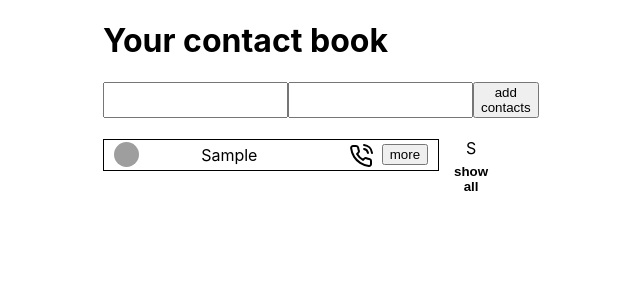
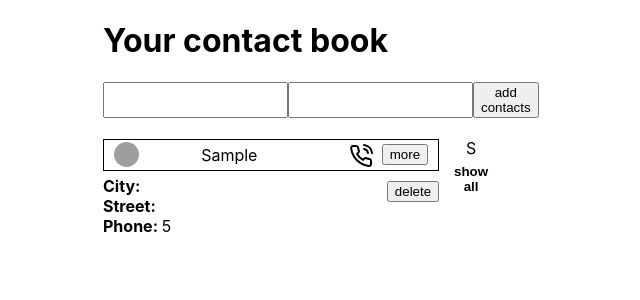
Before and after one commit to Yevjenii-Lim/contactList, a React (Create React App) app: page / in a window 1280 px wide. Both pictures are taken after typing "Sample", "5" into the empty fields and a click on the button "add contacts". Shown: the top 300 px of the page, without its empty margins (337-977 px from the left). Built offline with nearby package versions, Linux system fonts and the light colour scheme; no server answers; grey boxes are pictures that could not be loaded.

Commit message:
working progress

```diff
--- a/src/components/Contact.jsx
+++ b/src/components/Contact.jsx
@@ -2,6 +2,8 @@ import axios from "axios";
 import React, { useState } from "react";
 import s from "./list.module.css";
 const ContactItem = (props) => {
+    // debugger
+    // console.log(props.id)
   // console.log(props.address)
   //   let arr = [
   //      { name: "John", phone: 1234123,id: 11 },
@@ -23,6 +25,7 @@ const ContactItem = (props) => {
         setHide({
           hide: !hideMode.hide,
         });
+        props.openMore(props.id)
       })
       .catch((e) => {
         alert("no more information");
@@ -55,9 +58,9 @@ const ContactItem = (props) => {
             </svg>
           </a>
         </p>
-        <button onClick={getAddress}>more</button>
+        <button onClick={() => getAddress()}>more</button>
       </li>
-      <div className={hideMode.hide ? s.small : s.big + " " + s.more}>
+      <div className={(props.showMore ? s.small : s.big) + " " + s.more}>
         <span className={s.option}>City:</span> <span>{!address.city ? null : address.city}</span>
         <p>
           <span className={s.option}>Street:</span>{" "}
@@ -68,7 +71,7 @@ const ContactItem = (props) => {
             <span>{props.number}</span>
         </p>
         <button
-          className={s.btnDelete + " " + (hideMode.hide ? s.hide : null)}
+        className={s.btnDelete}
           onClick={() => props.removeContact(props.id, props.name)}
         >
           delete
--- a/src/components/ContactList.jsx
+++ b/src/components/ContactList.jsx
@@ -5,7 +5,7 @@ import s from "./list.module.css";
 
 const ContactList = () => {
   let arr = [
-    { name: "John", phone: 1234123,id: 11 },
+    { name: "John", phone: 1234123, id: 11 },
     { name: "Kevin", phone: 3523523, id: 12 },
   ];
 
@@ -39,7 +39,8 @@ const ContactList = () => {
   ];
 
   let [contacts, setContact] = useState([]);
-  let [showWorning, setWorning] = useState(false)
+  let [showWorning, setWorning] = useState(false);
+  let [showMore, setShowMore] = useState([]);
   let alphabet = [];
   let listLetters = new Set();
   contacts.forEach((i) => {
@@ -59,20 +60,35 @@ const ContactList = () => {
   // let [alph, setAlph] = useState(alph)
   // setAlph(alphabet)
   const loadUsers = () => {
-    axios.get("https://jsonplaceholder.typicode.com/users").then((responce) =>
-      setContact([
-        ...responce.data.sort((a, b) => {
-          return a.name.toUpperCase() < b.name.toUpperCase() ? -1 : 1;
-        }),
-      ])
-    );
+    axios
+      .get("https://jsonplaceholder.typicode.com/users")
+      .then((responce) => {
+        setContact([
+          ...responce.data.sort((a, b) => {
+            return a.name.toUpperCase() < b.name.toUpperCase() ? -1 : 1;
+          }),
+        ]);
+        // console.log(contacts)
+      })
+      .then(() => {
+        for (let i = 0; i < 11; i++) {
+          showMore.push(true);
+        }
+        // console.log(contacts)
+      });
   };
   useEffect(loadUsers, []);
+
   useEffect(() => {
     contacts.sort((a, b) => {
       return a.name[0].toUpperCase() < b.name[0].toUpperCase() ? -1 : 1;
     });
     setContact([...contacts]);
+
+    contacts.forEach((i, index) => {
+      i.showMore = showMore[index];
+    });
+      // console.log(showMore)
   }, [contacts.length]);
 
   let removeContact = (id, name) => {
@@ -83,6 +99,16 @@ const ContactList = () => {
       setContact([...contacts]);
     }
   };
+
+  let openMore = (id) => {
+    // console.log(id)
+    let boolean = !showMore[id]
+   let showMoreCopy =  showMore.map(i => i = true)
+    // console.log(showMoreCopy)
+    showMoreCopy.splice(id, 1, boolean)
+    setShowMore([...showMoreCopy])
+    // console.log(showMoreCopy)
+  }
   // console.log(contacts)
   let items = contacts.map((i, index) => (
     <ContactItem
@@ -94,6 +120,8 @@ const ContactList = () => {
       id={i.id}
       address={i.address}
       showWorning={showWorning}
+      showMore={showMore[i.id]}
+      openMore={openMore}
       // alphabet={alph}
     ></ContactItem>
   ));
@@ -101,13 +129,13 @@ const ContactList = () => {
   let [contactNumber, setNumber] = useState("");
 
   let filter = (e) => {
-
     contacts.forEach((i) =>
       i.name[0].toUpperCase() !== e.target.innerText
         ? (i.hide = true)
         : (i.hide = false)
     );
     setContact([...contacts]);
+    openMore(null)
   };
   let showAll = () => {
     contacts.forEach((i) => (i.hide = false));
@@ -126,9 +154,9 @@ const ContactList = () => {
 
   const addContact = () => {
     if (contactName.length < 1) {
-      setWorning(true)
+      setWorning(true);
     } else {
-      setWorning(false)
+      setWorning(false);
       setContact([
         ...contacts,
         {
@@ -166,18 +194,21 @@ const ContactList = () => {
           add contacts
         </button>
         {/* {showWorning? null : <p>name is reqatide</p>} */}
-        <p className={(showWorning ? null : s.hide) + " " + s.worning}>name is reqatide!
+        <p className={(showWorning ? null : s.hide) + " " + s.worning}>
+          name is reqatide!
         </p>
       </div>
 
       <div className={s.list}>
         <ul className={s.listWrap}>{items}</ul>
-        <div className={s.alphabet}>{alphabet}
+        <div className={s.alphabet}>
+          {alphabet}
 
-      <button className={s.show} onClick={showAll}>show all</button>
+          <button className={s.show} onClick={showAll}>
+            show all
+          </button>
         </div>
       </div>
-
     </div>
   );
 };
--- a/src/components/list.module.css
+++ b/src/components/list.module.css
@@ -71,6 +71,11 @@ a {
     height: 0;
     transition: 0.5s;
     overflow: hidden;
+
+}
+.small p, .small .option {
+    margin: 0;
+
 }
 .big {
     height: 65px;
```
